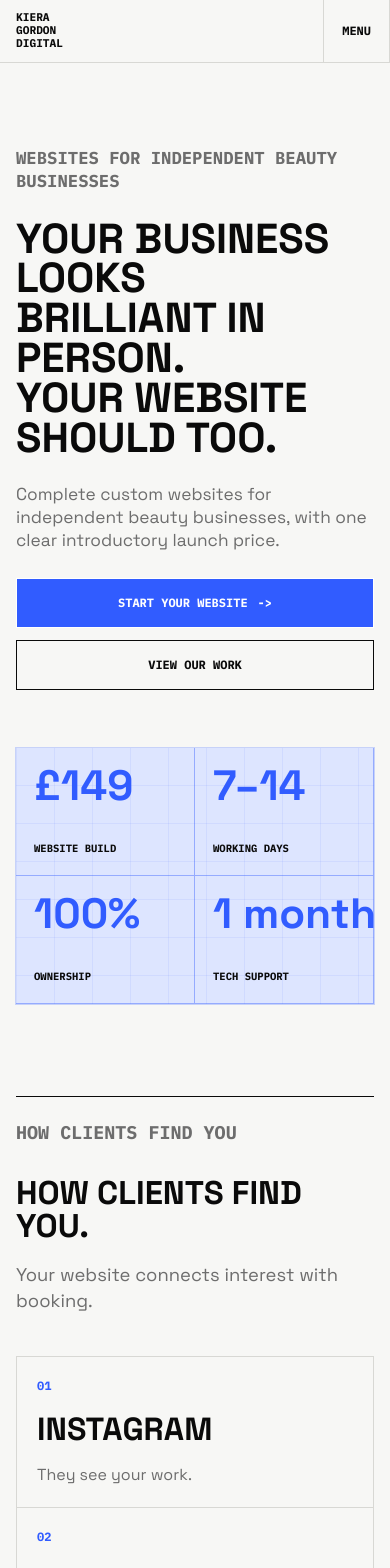
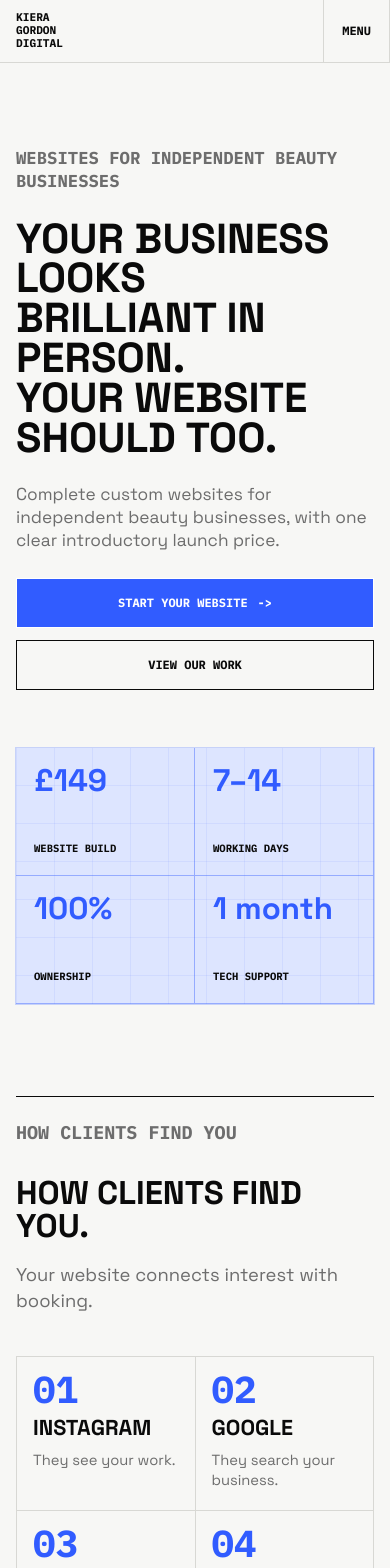
Before and after one commit to kieragordonstudio-dotcom/kiera-gordon-digital, a React (Vite) app: page / in a window 390 px wide. Shown: the top 1568 px of the page. Built offline with nearby package versions, Linux system fonts and the light colour scheme.

Commit message:
Refine hero grid and mobile rhythm

```diff
--- a/src/styles/global.css
+++ b/src/styles/global.css
@@ -243,7 +243,7 @@
 }
 
 .hero-system {
-  align-self: stretch;
+  align-self: center;
   background:
     linear-gradient(90deg, rgba(49, 92, 255, 0.08) 1px, transparent 1px),
     linear-gradient(0deg, rgba(49, 92, 255, 0.08) 1px, transparent 1px),
@@ -255,7 +255,7 @@
   justify-self: center;
   margin: 30px 0;
   min-width: 0;
-  width: min(calc(100% - clamp(48px, 5vw, 72px)), 430px);
+  width: min(calc(100% - 12px), 404px);
 }
 
 .metric-panel {
@@ -263,15 +263,15 @@
   border-bottom: 1px solid rgba(49, 92, 255, 0.42);
   border-right: 1px solid rgba(49, 92, 255, 0.42);
   display: grid;
-  min-height: 168px;
+  min-height: 136px;
   min-width: 0;
-  padding: clamp(18px, 1.6vw, 24px);
+  padding: clamp(16px, 1.35vw, 20px);
 }
 
 .metric-panel strong {
   color: var(--color-accent);
   display: block;
-  font-size: clamp(2rem, 2.4vw, 3.6rem);
+  font-size: clamp(2.7rem, 2.9vw, 3.6rem);
   letter-spacing: 0;
   line-height: 0.9;
   max-width: 100%;
@@ -1268,9 +1268,9 @@
   }
 
   .hero-system {
-    justify-self: stretch;
-    margin: 0 var(--page-gutter) 46px;
-    width: auto;
+    justify-self: center;
+    margin: 0 0 46px;
+    width: min(calc(100% - (var(--page-gutter) * 2)), 404px);
   }
 
   .hero-system,
@@ -1376,23 +1376,87 @@
     font-size: 1.08rem;
   }
 
-  .metric-panel strong,
   .price-lockup strong {
     font-size: 4.4rem;
   }
 
+  .metric-panel strong {
+    font-size: 3.15rem;
+  }
+
   .ownership-section h2 {
     font-size: 3.6rem;
   }
 
   .journey-grid,
-  .discovery-grid,
-  .deliverables-grid,
   .principle-grid,
   .gallery-grid,
   .gallery-grid.composed,
   .gallery-grid.work-collage {
     grid-template-columns: minmax(0, 1fr);
+  }
+
+  .discovery-grid,
+  .deliverables-grid {
+    grid-template-columns: repeat(2, minmax(0, 1fr));
+  }
+
+  .discovery-grid article {
+    align-content: start;
+    gap: 12px;
+    min-height: 154px;
+    padding: 18px;
+  }
+
+  .discovery-grid span {
+    font-size: 2.35rem;
+    line-height: 0.85;
+  }
+
+  .discovery-grid h3 {
+    font-size: 1.35rem;
+  }
+
+  .discovery-grid p {
+    font-size: 0.92rem;
+    line-height: 1.35;
+  }
+
+  .deliverables-grid article {
+    align-content: space-between;
+    gap: 12px;
+    min-height: 116px;
+    padding: 18px;
+  }
+
+  .deliverables-grid article:nth-child(3),
+  .deliverables-grid article:nth-child(4),
+  .deliverables-grid article:last-child {
+    grid-column: 1 / -1;
+  }
+
+  .deliverables-grid h3 {
+    font-size: clamp(1.05rem, 4.8vw, 1.35rem);
+    line-height: 1.05;
+  }
+
+  .process-list article {
+    gap: 16px 14px;
+    grid-template-columns: 50px minmax(0, 1fr);
+    padding: 26px 0;
+  }
+
+  .process-list span {
+    font-size: 2.65rem;
+  }
+
+  .process-list h3 {
+    align-self: center;
+    font-size: 1.9rem;
+  }
+
+  .process-list p {
+    grid-column: 2;
   }
 
   .gallery-grid .project-image,
@@ -1406,14 +1470,6 @@
     justify-self: stretch;
     max-width: none;
     width: 100%;
-  }
-
-  .process-list article {
-    grid-template-columns: minmax(0, 1fr);
-  }
-
-  .process-list p {
-    grid-column: auto;
   }
 
   .site-footer {
@@ -1504,7 +1560,7 @@
 
   .hero-system {
     grid-template-columns: repeat(2, minmax(0, 1fr));
-    margin: 0 16px 34px;
+    margin: 0 auto 34px;
   }
 
   .metric-panel {
@@ -1513,7 +1569,7 @@
   }
 
   .metric-panel strong {
-    font-size: 2.65rem;
+    font-size: clamp(1.95rem, 8vw, 2.25rem);
   }
 
   .metric-panel span {
@@ -1529,6 +1585,11 @@
     padding: 20px;
   }
 
+  .discovery-grid article,
+  .deliverables-grid article {
+    padding: 16px;
+  }
+
   .faq-list summary {
     font-size: 1.28rem;
   }
@@ -1556,6 +1617,17 @@
   .metric-panel strong {
     font-size: 2.2rem;
     line-height: 0.95;
+  }
+
+  .discovery-grid,
+  .deliverables-grid {
+    grid-template-columns: minmax(0, 1fr);
+  }
+
+  .deliverables-grid article:nth-child(3),
+  .deliverables-grid article:nth-child(4),
+  .deliverables-grid article:last-child {
+    grid-column: auto;
   }
 
   .section-header h2,
```
